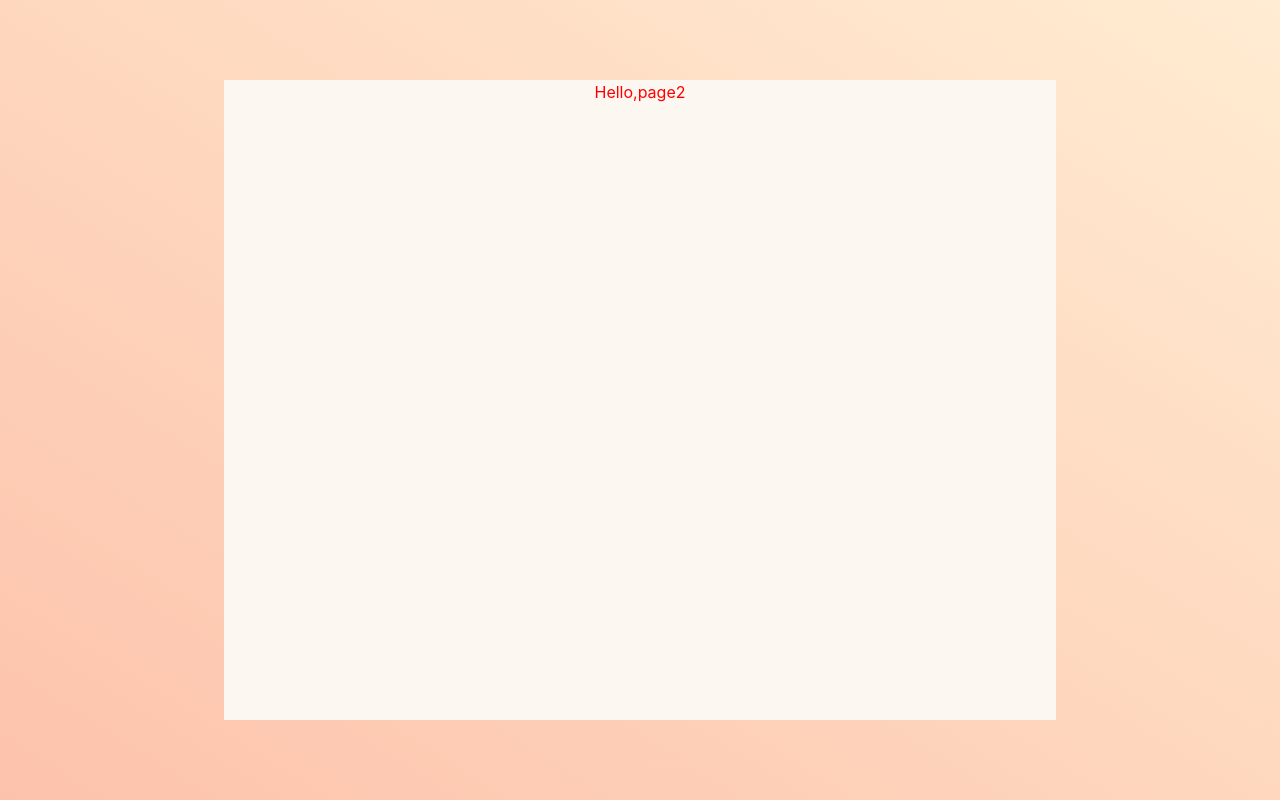
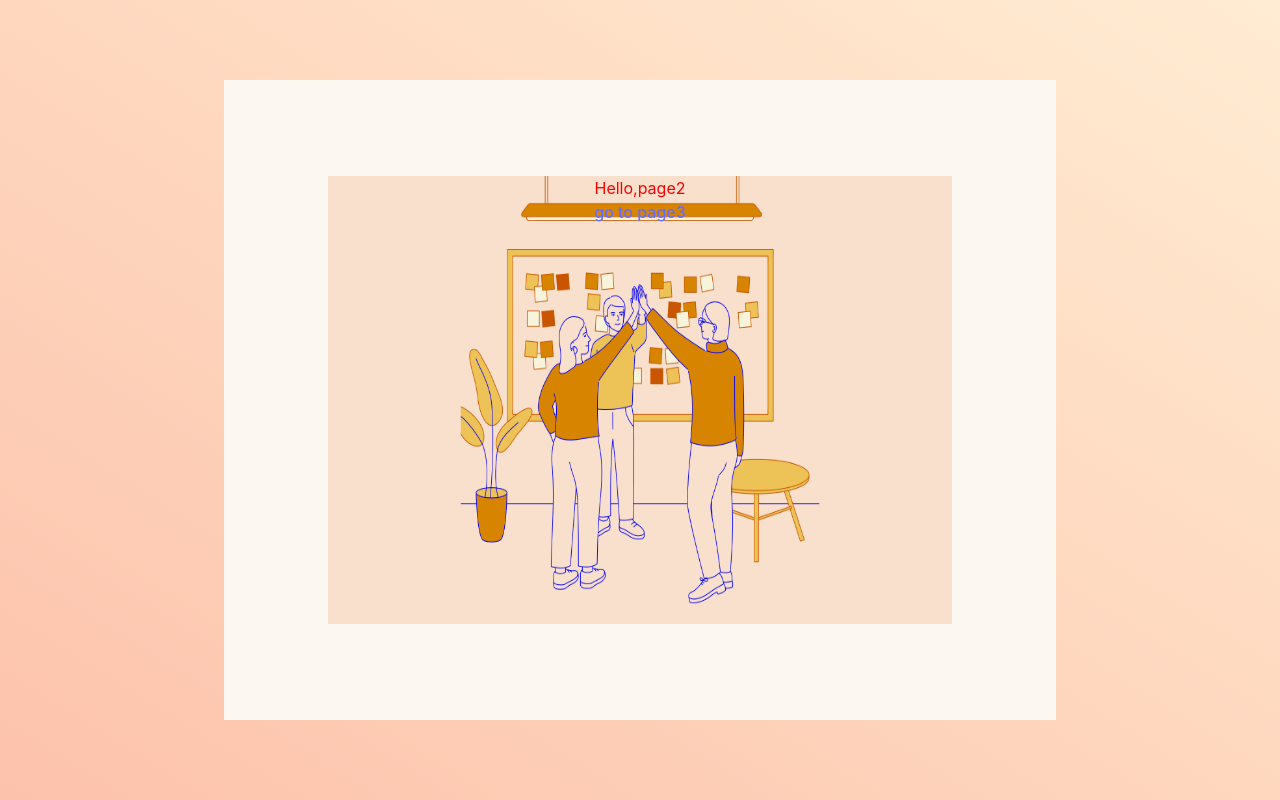
Before and after one commit to Argrule/invitatioin-letter, a Vue app: page /home/page2 in a window 1280 px wide. Built offline with nearby package versions, Linux system fonts and the light colour scheme.

Commit message:
page2图片居中

```diff
--- a/src/components/page1.vue
+++ b/src/components/page1.vue
@@ -4,7 +4,6 @@
       <div style="color: red">Hello,page1</div>
       <div style="color: green" @click="goPage">go page2</div>
       <router-link to="page2">go to page2</router-link>
-      <!-- <img src="../assets/page1.png" alt="letter for SIPCer" /> -->
     </div>
   </div>
 </template>
--- a/src/components/page2.vue
+++ b/src/components/page2.vue
@@ -1,17 +1,38 @@
 <template>
-    <div class="center">
-        <div style="color: red">Hello,page2</div>
-        <!-- <img src="../assets/page1.png" alt="letter for SIPCer" /> -->
+  <div class="center">
+    <div class="incenter">
+      <div style="color: red">Hello,page2</div>
+      <router-link to="page3">go to page3</router-link>
     </div>
+  </div>
 </template>
 
 <script>
+export default {
+  data() {
+    return {};
+  },
+  methods: {
+    goPage() {
+      this.$router.push("page" + 3);
+      // this.$router.go(-1);
+    },
+  },
+};
 </script>
 
 <style scoped>
-/* @import backgroundPicture from "../" */
-/* .center{
-    background: url("../assets/page1.png");
-    background-size: 100% 100%;
-} */
+.center {
+  height: 100%;
+  width: 100%;
+  display: flex;
+  justify-content: center;
+  align-items: center;
+}
+.incenter {
+  background: url("../assets/page2.png");
+  background-size: 100% 100%;
+  height: 70%;
+  width: 75%;
+}
 </style>
```
